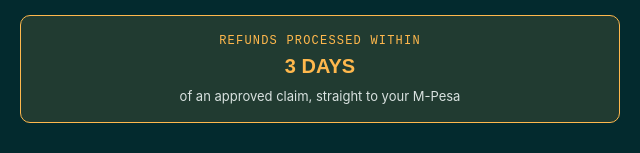
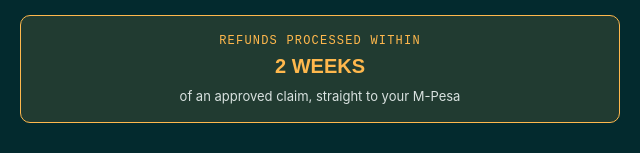
Before and after one commit to hemedyakub-dot/mombasafishteam, a plain HTML site: page refund.html in a window 1280 px wide. Shown: the part 860-1013 px from the top of the page, 320-960 px from the left. Drawn offline with Linux system fonts and the light colour scheme.

Commit message:
Refund page: refunds processed within 2 weeks (was 3 days)
Co-Authored-By: Claude Opus 5.5 <noreply@anthropic.com>
Claude-Session: https://claude.ai/code/session_015Hjh5bjCABPxbUFP5C2qop

```diff
--- a/refund.html
+++ b/refund.html
@@ -100,7 +100,7 @@
 
   <div class="window">
     <div style="font-family:'IBM Plex Mono',monospace;font-size:12px;color:var(--catch);letter-spacing:.1em">REFUNDS PROCESSED WITHIN</div>
-    <b>3 DAYS</b>
+    <b>2 WEEKS</b>
     <div style="font-size:13px;color:#d9e2e0;margin-top:4px">of an approved claim, straight to your M-Pesa</div>
   </div>
 
```
